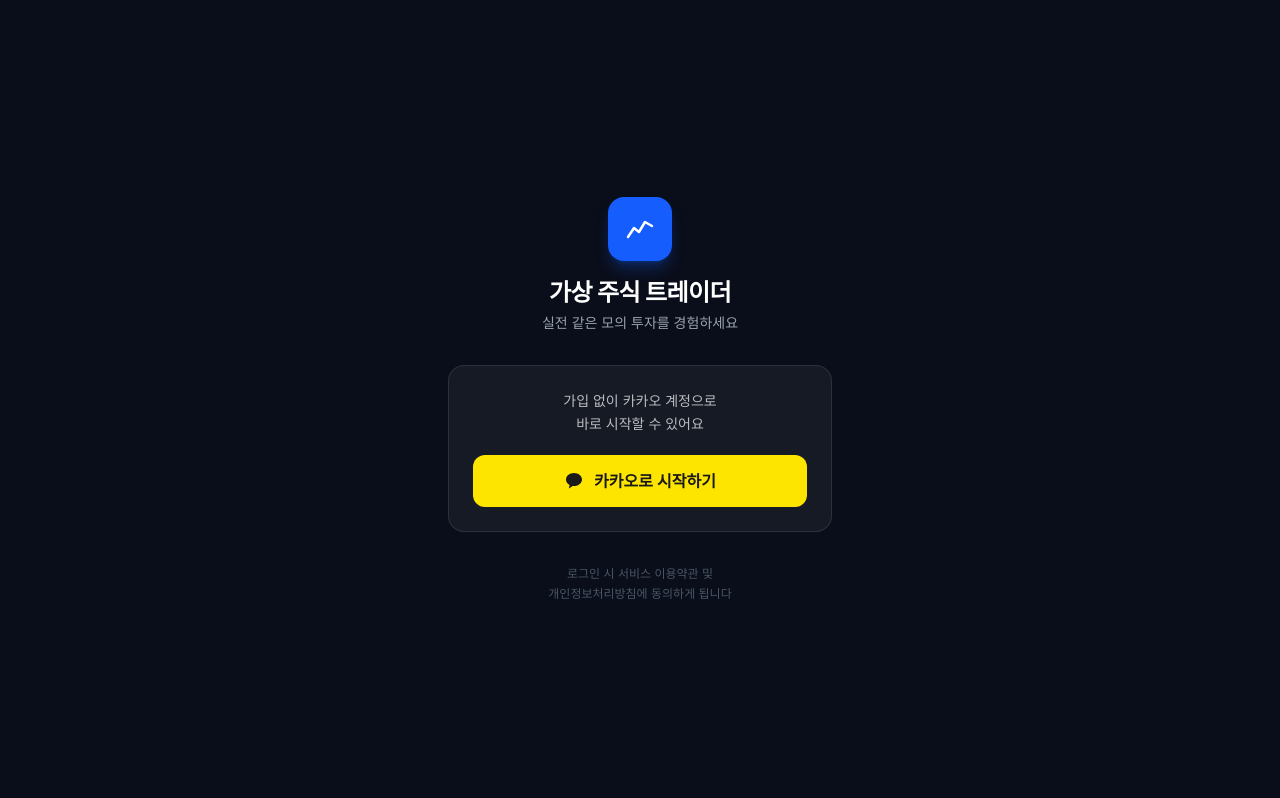
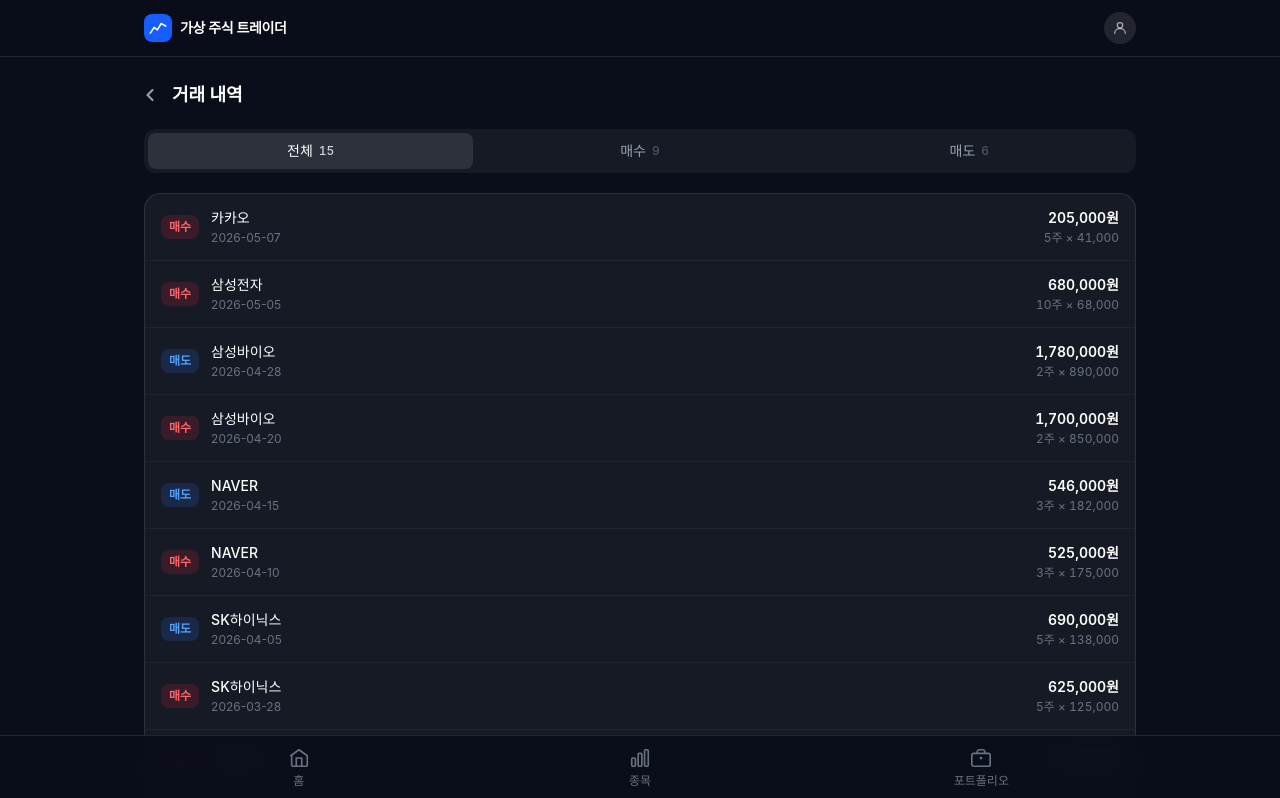
Before and after one commit to virtual-stock-trader/virtual-stock-trader-FE, a React (Vite) app: page /transactions in a window 1280 px wide. Before the commit this address led to /login. Shown: the top 798 px of the page. Built offline with nearby package versions, Linux system fonts and the light colour scheme.

Commit message:
feat: 거래 내역 페이지

```diff
--- a/src/App.tsx
+++ b/src/App.tsx
@@ -4,6 +4,7 @@
 import StockDetailPage from './pages/StockDetailPage'
 import StockListPage from './pages/StockListPage'
 import PortfolioPage from './pages/PortfolioPage'
+import TransactionHistoryPage from './pages/TransactionHistoryPage'
 
 export default function App() {
   return (
@@ -14,6 +15,7 @@
         <Route path="/stock/:code" element={<StockDetailPage />} />
         <Route path="/stocks" element={<StockListPage />} />
         <Route path="/portfolio" element={<PortfolioPage />} />
+        <Route path="/transactions" element={<TransactionHistoryPage />} />
         <Route path="*" element={<Navigate to="/login" replace />} />
       </Routes>
     </BrowserRouter>
--- /dev/null
+++ b/src/lib/mock.ts
@@ -0,0 +1,27 @@
+export type Transaction = {
+  id: number;
+  date: string;
+  code: string;
+  name: string;
+  type: 'buy' | 'sell';
+  quantity: number;
+  price: number;
+};
+
+export const ALL_TRANSACTIONS: Transaction[] = [
+  { id: 1,  date: '2026-05-07', code: '035720', name: '카카오',    type: 'buy',  quantity: 5,  price: 41_000 },
+  { id: 2,  date: '2026-05-05', code: '005930', name: '삼성전자',  type: 'buy',  quantity: 10, price: 68_000 },
+  { id: 3,  date: '2026-04-28', code: '207940', name: '삼성바이오',type: 'sell', quantity: 2,  price: 890_000 },
+  { id: 4,  date: '2026-04-20', code: '207940', name: '삼성바이오',type: 'buy',  quantity: 2,  price: 850_000 },
+  { id: 5,  date: '2026-04-15', code: '035420', name: 'NAVER',     type: 'sell', quantity: 3,  price: 182_000 },
+  { id: 6,  date: '2026-04-10', code: '035420', name: 'NAVER',     type: 'buy',  quantity: 3,  price: 175_000 },
+  { id: 7,  date: '2026-04-05', code: '000660', name: 'SK하이닉스',type: 'sell', quantity: 5,  price: 138_000 },
+  { id: 8,  date: '2026-03-28', code: '000660', name: 'SK하이닉스',type: 'buy',  quantity: 5,  price: 125_000 },
+  { id: 9,  date: '2026-03-20', code: '005930', name: '삼성전자',  type: 'buy',  quantity: 5,  price: 64_000 },
+  { id: 10, date: '2026-03-15', code: '051910', name: 'LG화학',    type: 'sell', quantity: 2,  price: 320_000 },
+  { id: 11, date: '2026-03-10', code: '005380', name: '현대차',    type: 'buy',  quantity: 3,  price: 205_000 },
+  { id: 12, date: '2026-03-05', code: '005380', name: '현대차',    type: 'sell', quantity: 3,  price: 218_000 },
+  { id: 13, date: '2026-02-25', code: '051910', name: 'LG화학',    type: 'buy',  quantity: 2,  price: 295_000 },
+  { id: 14, date: '2026-02-18', code: '035720', name: '카카오',    type: 'sell', quantity: 3,  price: 46_000 },
+  { id: 15, date: '2026-02-10', code: '035720', name: '카카오',    type: 'buy',  quantity: 8,  price: 38_000 },
+];
--- a/src/pages/PortfolioPage.tsx
+++ b/src/pages/PortfolioPage.tsx
@@ -1,7 +1,8 @@
 import { useNavigate } from 'react-router-dom';
-import { PieChart, Pie, Cell, Tooltip, ResponsiveContainer } from 'recharts';
+import { PieChart, Pie, Tooltip, ResponsiveContainer } from 'recharts';
 import Navbar from '../components/ui/Navbar';
 import BottomNav from '../components/ui/BottomNav';
+import { ALL_TRANSACTIONS } from '../lib/mock';
 
 type PortfolioItem = {
   code: string;
@@ -11,20 +12,11 @@
   currentPrice: number;
 };
 
-type Transaction = {
-  id: number;
-  date: string;
-  code: string;
-  name: string;
-  type: 'buy' | 'sell';
-  quantity: number;
-  price: number;
-};
-
 type AllocationItem = {
   name: string;
   value: number;
   color: string;
+  fill: string;
 };
 
 type TooltipProps = {
@@ -43,18 +35,13 @@
 ];
 
 const ALLOCATION: AllocationItem[] = [
-  { name: '예수금', value: 10_000_000, color: '#3b82f6' },
-  { name: '삼성전자', value: 705_000, color: '#ef4444' },
-  { name: '카카오', value: 216_000, color: '#f59e0b' },
+  { name: '예수금', value: 10_000_000, color: '#3b82f6', fill: '#3b82f6' },
+  { name: '삼성전자', value: 705_000, color: '#ef4444', fill: '#ef4444' },
+  { name: '카카오', value: 216_000, color: '#f59e0b', fill: '#f59e0b' },
 ];
 
-const TRANSACTIONS: Transaction[] = [
-  { id: 1, date: '2026-05-07', code: '035720', name: '카카오', type: 'buy', quantity: 5, price: 41_000 },
-  { id: 2, date: '2026-05-05', code: '005930', name: '삼성전자', type: 'buy', quantity: 10, price: 68_000 },
-  { id: 3, date: '2026-04-28', code: '207940', name: '삼성바이오', type: 'sell', quantity: 2, price: 890_000 },
-  { id: 4, date: '2026-04-20', code: '207940', name: '삼성바이오', type: 'buy', quantity: 2, price: 850_000 },
-  { id: 5, date: '2026-04-15', code: '035420', name: 'NAVER', type: 'sell', quantity: 3, price: 182_000 },
-];
+/* 포트폴리오 페이지에서는 최근 5건만 미리보기로 표시 */
+const RECENT_TRANSACTIONS = ALL_TRANSACTIONS.slice(0, 5);
 
 function fmtPrice(n: number) {
   return n.toLocaleString('ko-KR');
@@ -136,6 +123,7 @@
               <div className="shrink-0" style={{ width: 140, height: 140 }}>
                 <ResponsiveContainer width="100%" height="100%">
                   <PieChart>
+                    {/* recharts v3: data 항목의 fill 속성을 슬라이스 색상으로 사용 */}
                     <Pie
                       data={ALLOCATION}
                       cx="50%"
@@ -144,11 +132,7 @@
                       outerRadius={62}
                       dataKey="value"
                       strokeWidth={0}
-                    >
-                      {ALLOCATION.map((entry) => (
-                        <Cell key={entry.name} fill={entry.color} />
-                      ))}
-                    </Pie>
+                    />
                     <Tooltip content={<AllocationTooltip />} />
                   </PieChart>
                 </ResponsiveContainer>
@@ -244,11 +228,20 @@
 
         {/* 거래 내역 */}
         <section className="flex flex-col gap-3">
-          <h2 className="text-gray-500 text-xs font-semibold uppercase tracking-widest">
-            거래 내역
-          </h2>
+          <div className="flex items-center justify-between">
+            <h2 className="text-gray-500 text-xs font-semibold uppercase tracking-widest">
+              거래 내역
+            </h2>
+            <button
+              type="button"
+              onClick={() => navigate('/transactions')}
+              className="text-gray-500 text-xs hover:text-gray-300 transition-colors cursor-pointer"
+            >
+              전체보기
+            </button>
+          </div>
           <div className="bg-white/5 border border-white/10 rounded-2xl overflow-hidden">
-            {TRANSACTIONS.map((tx) => {
+            {RECENT_TRANSACTIONS.map((tx) => {
               const total = tx.price * tx.quantity;
               const isBuy = tx.type === 'buy';
               return (
--- /dev/null
+++ b/src/pages/TransactionHistoryPage.tsx
@@ -0,0 +1,148 @@
+import { useState, useMemo } from 'react';
+import { useNavigate } from 'react-router-dom';
+import Navbar from '../components/ui/Navbar';
+import BottomNav from '../components/ui/BottomNav';
+import { ALL_TRANSACTIONS } from '../lib/mock';
+
+type FilterTab = '전체' | '매수' | '매도';
+
+function fmtPrice(n: number) {
+  return n.toLocaleString('ko-KR');
+}
+
+function BackIcon() {
+  return (
+    <svg
+      width="20" height="20" viewBox="0 0 24 24"
+      fill="none" stroke="currentColor"
+      strokeWidth="2.5" strokeLinecap="round" strokeLinejoin="round"
+      aria-hidden="true"
+    >
+      <polyline points="15 18 9 12 15 6" />
+    </svg>
+  );
+}
+
+export default function TransactionHistoryPage() {
+  const navigate = useNavigate();
+  const [tab, setTab] = useState<FilterTab>('전체');
+
+  const filtered = useMemo(() => {
+    if (tab === '전체') return ALL_TRANSACTIONS;
+    return ALL_TRANSACTIONS.filter((tx) =>
+      tab === '매수' ? tx.type === 'buy' : tx.type === 'sell',
+    );
+  }, [tab]);
+
+  /* 탭별 건수 */
+  const buyCnt = ALL_TRANSACTIONS.filter((tx) => tx.type === 'buy').length;
+  const sellCnt = ALL_TRANSACTIONS.filter((tx) => tx.type === 'sell').length;
+
+  const tabMeta: { label: FilterTab; count: number }[] = [
+    { label: '전체', count: ALL_TRANSACTIONS.length },
+    { label: '매수', count: buyCnt },
+    { label: '매도', count: sellCnt },
+  ];
+
+  return (
+    <div className="min-h-screen bg-[#0a0e1a]">
+      <Navbar />
+      <main className="w-full max-w-5xl mx-auto px-4 py-6 flex flex-col gap-5 pb-24">
+
+        {/* 헤더 */}
+        <div className="flex items-center gap-3">
+          <button
+            type="button"
+            onClick={() => navigate(-1)}
+            className="text-gray-400 hover:text-white transition-colors cursor-pointer -ml-1"
+            aria-label="뒤로가기"
+          >
+            <BackIcon />
+          </button>
+          <h1 className="text-white font-bold text-lg">거래 내역</h1>
+        </div>
+
+        {/* 필터 탭 */}
+        <div className="flex gap-1 bg-white/5 rounded-xl p-1">
+          {tabMeta.map(({ label, count }) => (
+            <button
+              key={label}
+              type="button"
+              onClick={() => setTab(label)}
+              className={`flex-1 py-2 rounded-lg text-sm font-medium transition-colors cursor-pointer flex items-center justify-center gap-1.5 ${
+                tab === label
+                  ? 'bg-white/10 text-white'
+                  : 'text-gray-400 hover:text-gray-200'
+              }`}
+            >
+              {label}
+              <span
+                className={`text-xs tabular-nums ${
+                  tab === label ? 'text-gray-300' : 'text-gray-600'
+                }`}
+              >
+                {count}
+              </span>
+            </button>
+          ))}
+        </div>
+
+        {/* 거래 목록 */}
+        <div className="bg-white/5 border border-white/10 rounded-2xl overflow-hidden">
+          {filtered.length > 0 ? (
+            filtered.map((tx) => {
+              const total = tx.price * tx.quantity;
+              const isBuy = tx.type === 'buy';
+              return (
+                <div
+                  key={tx.id}
+                  className="flex items-center px-4 py-3.5 border-b border-white/5 last:border-b-0 hover:bg-white/5 transition-colors cursor-pointer"
+                  onClick={() => navigate(`/stock/${tx.code}`)}
+                >
+                  {/* 매수/매도 뱃지 */}
+                  <span
+                    className={`text-xs font-bold px-2 py-1 rounded-lg mr-3 shrink-0 ${
+                      isBuy
+                        ? 'bg-red-500/15 text-red-400'
+                        : 'bg-blue-500/15 text-blue-400'
+                    }`}
+                  >
+                    {isBuy ? '매수' : '매도'}
+                  </span>
+
+                  {/* 종목명 / 날짜 */}
+                  <div className="flex-1 min-w-0">
+                    <p className="text-white text-sm font-medium truncate">{tx.name}</p>
+                    <p className="text-gray-500 text-xs mt-0.5">{tx.date}</p>
+                  </div>
+
+                  {/* 수량 / 금액 */}
+                  <div className="text-right shrink-0">
+                    <p className="text-white text-sm font-semibold tabular-nums">
+                      {fmtPrice(total)}원
+                    </p>
+                    <p className="text-gray-500 text-xs tabular-nums mt-0.5">
+                      {tx.quantity}주 × {fmtPrice(tx.price)}
+                    </p>
+                  </div>
+                </div>
+              );
+            })
+          ) : (
+            /* 빈 상태 */
+            <div className="flex items-center justify-center py-16">
+              <p className="text-gray-500 text-sm">거래 내역이 없습니다</p>
+            </div>
+          )}
+        </div>
+
+        {/* 결과 건수 */}
+        {filtered.length > 0 && (
+          <p className="text-gray-600 text-xs text-center">{filtered.length}건</p>
+        )}
+
+      </main>
+      <BottomNav />
+    </div>
+  );
+}
```
